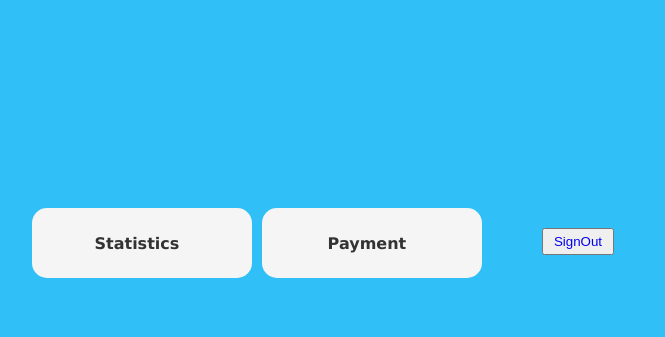
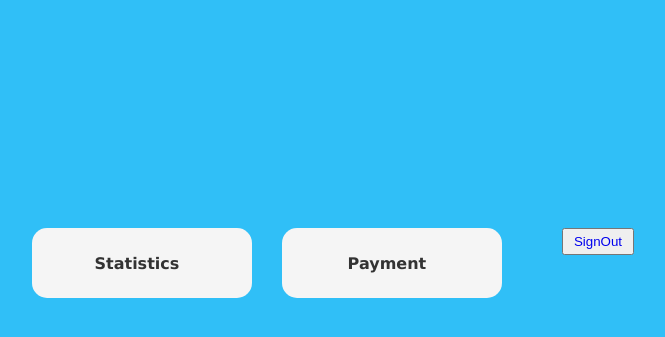
Before and after one commit to Davidssegawa/customer, a Django app: page /home/ in a window 1280 px wide. Shown: the top 337 px of the page, without its empty margins (317-982 px from the left). Run offline with Django 5.2, Linux system fonts and the light colour scheme; the visitor is signed in with stand-in values (Sample User, id 1).

Commit message:
styling index template

```diff
--- a/static/style/home.css
+++ b/static/style/home.css
@@ -24,6 +24,7 @@ body {
     border-radius: 15px; /* Rounded corners */
     width: 200px;
     height: 50px;
+    margin: 20px;
     box-shadow: -30px 30px 10px,rgba(0,0,0.2);
     margin-right: 10px;
     align-items:center;
```
